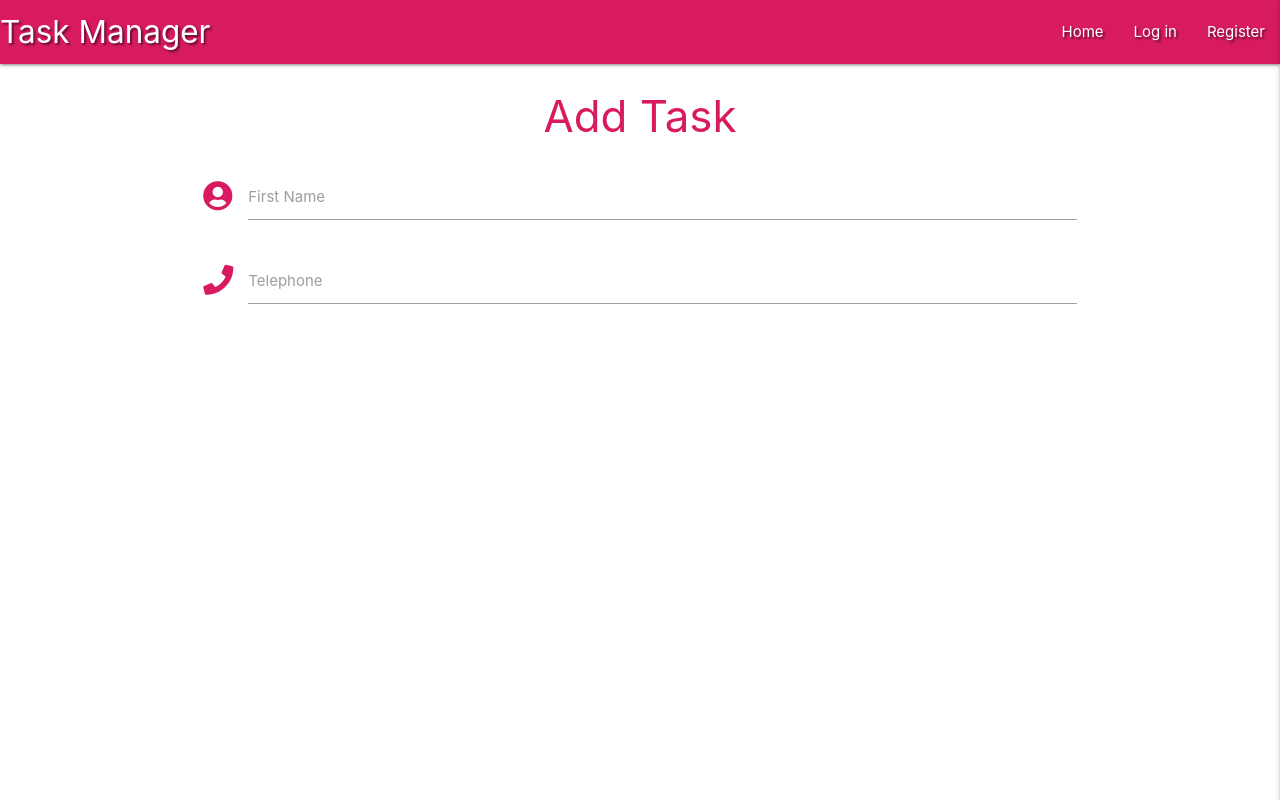
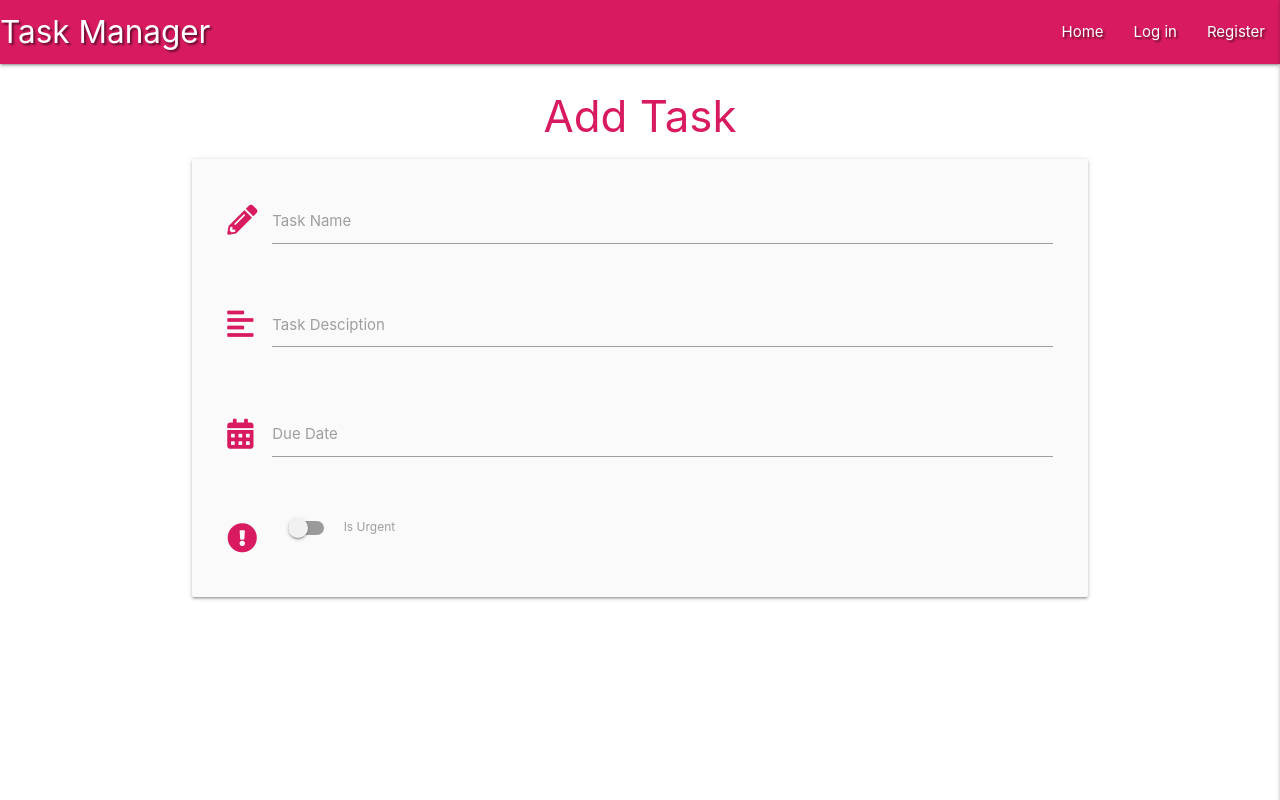
Before and after one commit to Lucyjpjones/task-manager-new, a Flask app: page /add_task in a window 1280 px wide. Run offline with Flask 2, Linux system fonts and the light colour scheme; some libraries are stand-ins or nearby versions.

Commit message:
Add task form input fields

```diff
--- a/static/js/script.js
+++ b/static/js/script.js
@@ -1,5 +1,13 @@
 $(document).ready(function () {
-  $(".sidenav").sidenav({edge: "right"});
-  $('.collapsible').collapsible();
-  $('.tooltipped').tooltip();
+  $(".sidenav").sidenav({ edge: "right" });
+  $(".collapsible").collapsible();
+  $(".tooltipped").tooltip();
+  $(".datepicker").datepicker({
+    format: "dd mmmm, yyyy",
+    yearRange: 3,
+    showClearBtn: true,
+    i18n: {
+      done: "Select",
+    },
+  });
 });
--- a/templates/add_task.html
+++ b/templates/add_task.html
@@ -2,18 +2,62 @@
 
 <h3 class="pink-text text-darken-1 center-align">Add Task</h3>
 
-<div class="row">
+<div class="row card-panel grey lighten-5">
   <form class="col s12" method="POST" action="">
     <div class="row">
       <div class="input-field col s12">
-        <i class="fas fa-user-circle prefix pink-text text-darken-1"></i>
-        <input id="icon_prefix" type="text" class="validate" />
-        <label for="icon_prefix">First Name</label>
+        <i class="fas fa-pencil-alt prefix pink-text text-darken-1"></i>
+        <input
+          id="task_name"
+          name="task_name"
+          minlength="5"
+          maxlength="50"
+          type="text"
+          class="validate"
+          required
+        />
+        <label for="task_name">Task Name</label>
       </div>
+    </div>
+    <div class="row">
       <div class="input-field col s12">
-        <i class="fas fa-phone prefix pink-text text-darken-1"></i>
-        <input id="icon_telephone" type="tel" class="validate" />
-        <label for="icon_telephone">Telephone</label>
+        <i class="fas fa-align-left prefix pink-text text-darken-1"></i>
+        <textarea
+          id="task_description"
+          name="task_description"
+          minlength="5"
+          maxlength="200"
+          class="materialize-textarea validate"
+          required
+        ></textarea>
+        <label for="task_description">Task Desciption</label>
+      </div>
+    </div>
+    <div class="row">
+      <div class="input-field col s12">
+        <i class="fas fa-calendar-alt prefix pink-text text-darken-1"></i>
+        <input
+          id="due_date"
+          name="due_date"
+          type="text"
+          class="datepicker validate"
+          required
+        />
+        <label for="due_date">Due Date</label>
+      </div>
+    </div>
+    <div class="row">
+      <div class="input-field col s12">
+        <div class="switch">
+          <i
+            class="fas fa-exclamation-circle prefix pink-text text-darken-1"
+          ></i>
+          <label for="is_urgent">
+            <input type="checkbox" id="is_urgent" name="is_urgent" />
+            <span class="lever"></span>
+            Is Urgent
+          </label>
+        </div>
       </div>
     </div>
   </form>
```
